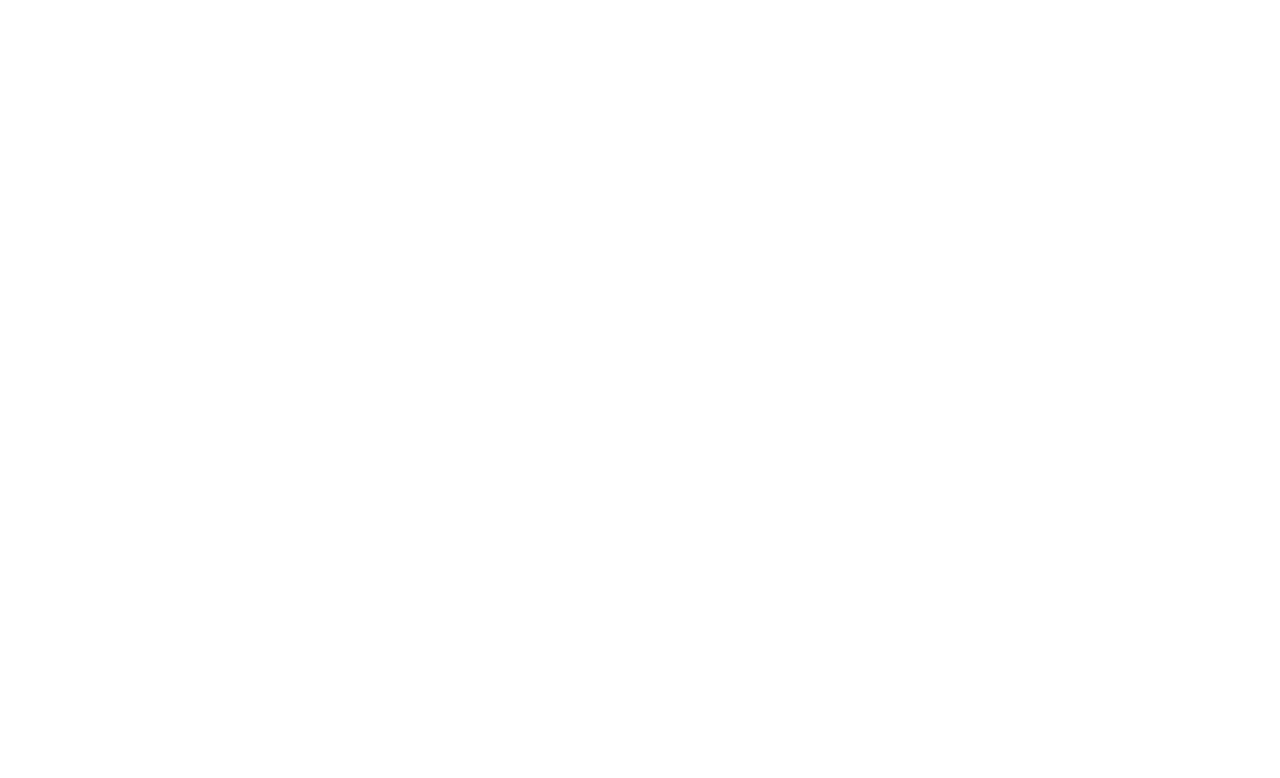
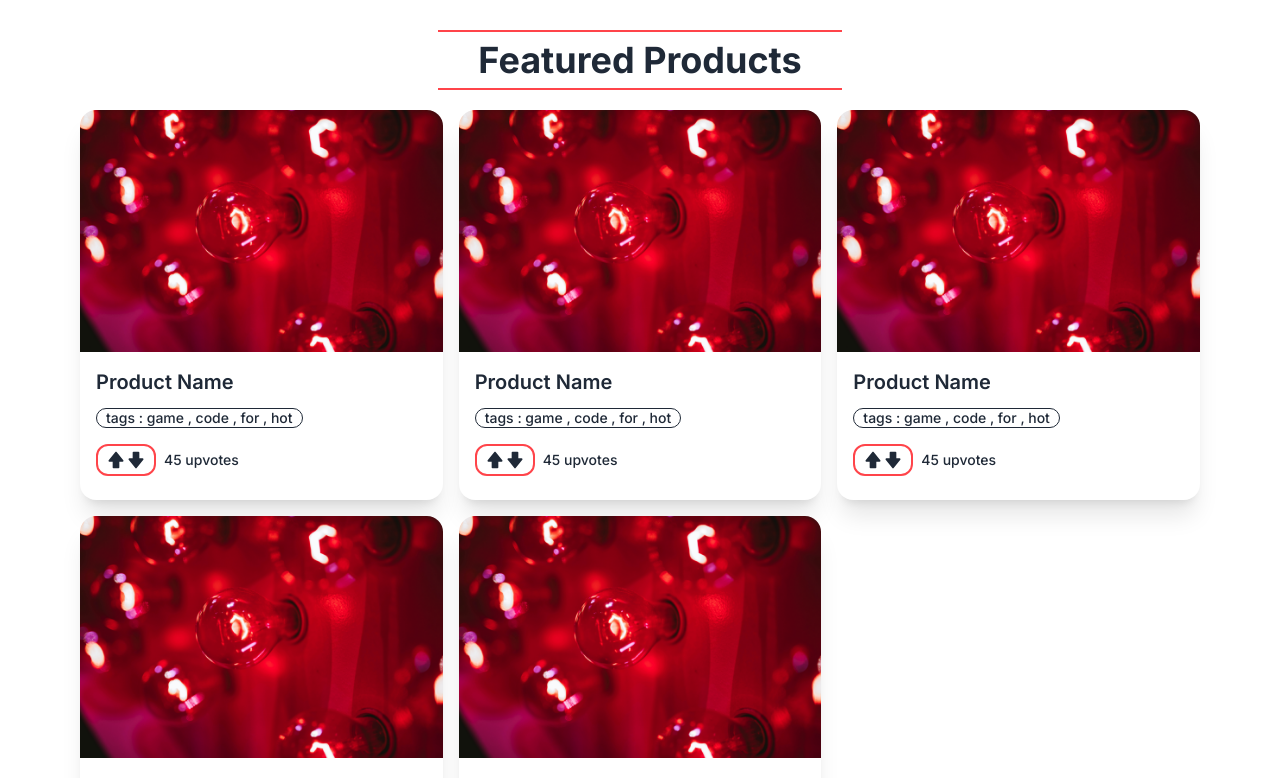
Before and after one commit to ayon121/LatestTech_Website_React, a React (Vite) app: page / in a window 1280 px wide. Shown: the part 578-1356 px from the top of the page. Before the commit the page ends 800 px from the top, so only its background shows below. Built offline with nearby package versions, Linux system fonts and the light colour scheme.

Commit message:
featured added

```diff
--- /dev/null
+++ b/src/Components/Pages/Home/Featured/Featured.jsx
@@ -0,0 +1,33 @@
+
+// import PropTypes from 'prop-types';
+import img from '../../../../assets/banner.jpg'
+
+// icon
+import { BiSolidUpvote, BiSolidDownvote } from "react-icons/bi";
+
+const Featured = () => {
+    return (
+        <div className="card card-compact w-auto bg-base-100 shadow-xl font-inter">
+            <figure><img src={img} alt="featured img" /></figure>
+            <div className="card-body">
+                <h2 className="card-title">Product Name</h2>
+                <p className='badge badge-outline'>tags : game , code , for , hot</p>
+                <div className="card-actions justify-start items-center pt-2 pb-2 ">
+                    <div className='flex items-center border-2 px-2 py-1 rounded-xl border-[#FF444A]'>
+                        <button className="text-xl "><BiSolidUpvote /></button>
+                        <button className="text-xl"><BiSolidDownvote /></button>
+                    </div>
+                    <div>
+                        <p>45 upvotes</p>
+                    </div>
+                </div>
+            </div>
+        </div>
+    );
+};
+
+Featured.propTypes = {
+
+};
+
+export default Featured;
--- /dev/null
+++ b/src/Components/Pages/Home/Featured/Featureds.jsx
@@ -0,0 +1,20 @@
+import Title from "../../../Shared/Title";
+import Featured from "./Featured";
+
+
+const Featureds = () => {
+    return (
+        <div>
+            <Title title={'Featured Products'}></Title>
+            <div className="grid grid-cols-1 md:grid-cols-2 lg:grid-cols-3 max-w-6xl mx-auto px-4 gap-4 mb-10">
+                <Featured></Featured>
+                <Featured></Featured>
+                <Featured></Featured>
+                <Featured></Featured>
+                <Featured></Featured>
+            </div>
+        </div>
+    );
+};
+
+export default Featureds;
--- a/src/Components/Pages/Home/Home.jsx
+++ b/src/Components/Pages/Home/Home.jsx
@@ -1,5 +1,6 @@
 import Navbar from "../../Shared/Navbar";
 import Banner from "./Banner/Banner";
+import Featureds from "./Featured/Featureds";
 
 
 const Home = () => {
@@ -7,6 +8,7 @@ const Home = () => {
         <div>
             <Navbar></Navbar>
             <Banner></Banner>
+            <Featureds></Featureds>
         </div>
     );
 };
--- /dev/null
+++ b/src/Components/Shared/Title.jsx
@@ -0,0 +1,18 @@
+
+import PropTypes from 'prop-types';
+
+const Title =({title})=> {
+    return (
+        <div className='max-w-2xl mx-auto font-inter font-bold text-center mt-8 mb-5' >
+            <div className='py-2 border-y-2 w-3/5 mx-auto border-[#FF444A]'>
+                <h1 className='text-2xl md:text-3xl lg:text-4xl'>{title}</h1>
+            </div>
+        </div>
+    );
+};
+
+Title.propTypes = {
+    title : PropTypes.string
+};
+
+export default Title;
```
